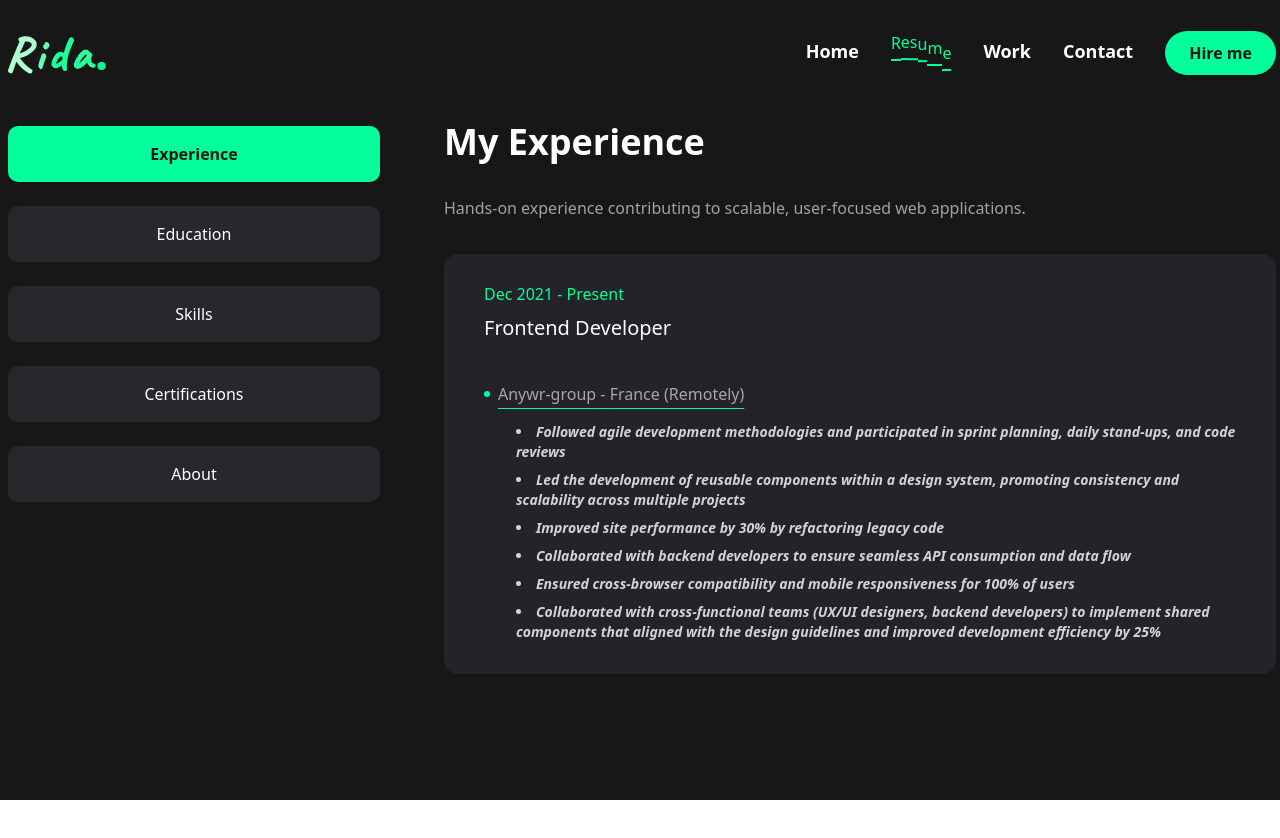
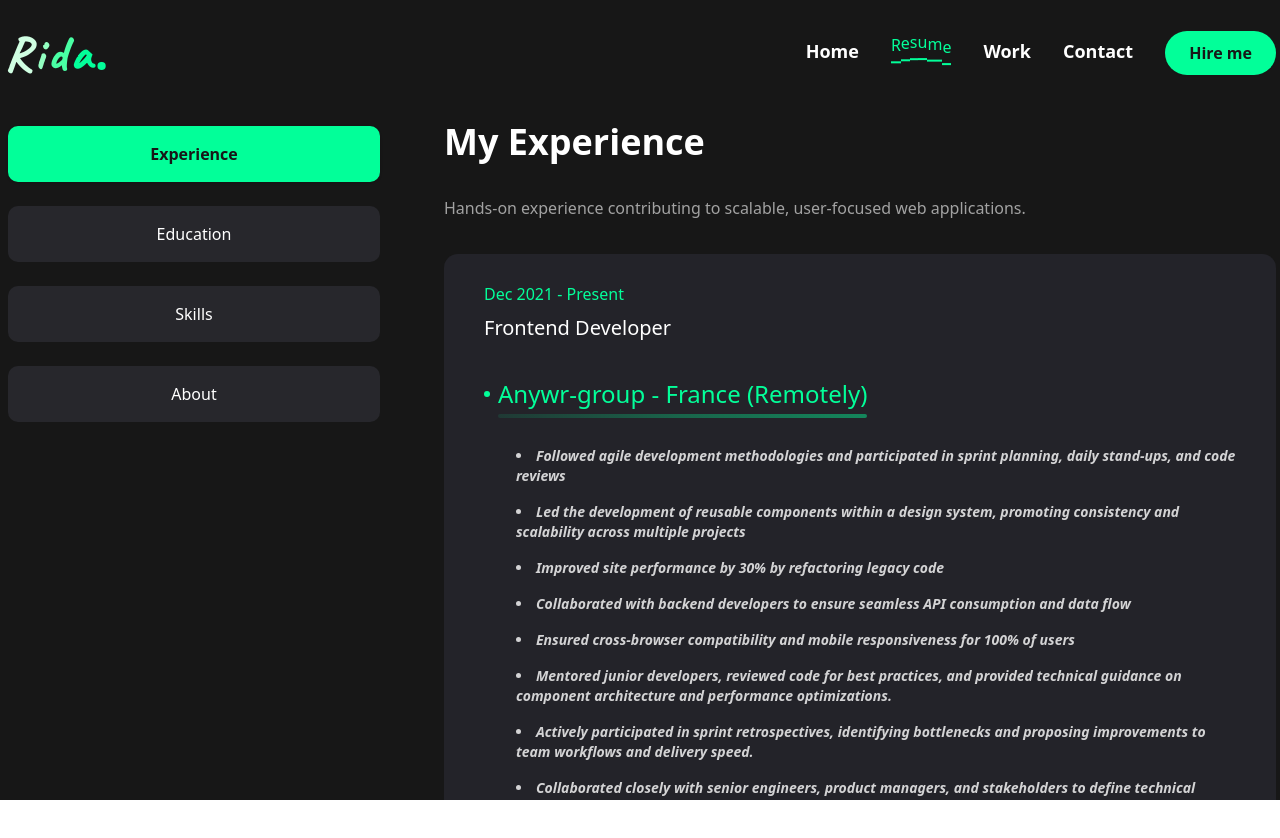
Before and after one commit to mohammadrida990/rida-portfolio, a Next.js app: page /resume in a window 1280 px wide. Shown: the top 838 px of the page. Built offline with nearby package versions, Linux system fonts and the light colour scheme.

Commit message:
migrate certiciface with education and enhance experiance section

```diff
--- a/app/resume/page.tsx
+++ b/app/resume/page.tsx
@@ -172,33 +172,30 @@ const skills = {
 const education = {
   title: "My Education",
   description:
-    "A brief look at my academic background and where I built my foundation in tech.",
+    "A brief look at my academic background and where I built my foundation in tech. and a Verified certifications that complement my practical experience.",
   items: [
     {
       institution: "Bir Hassan Technical College - University",
       degree: "Bachelor of Science in Management Information System",
       location: "Beirut",
-      description: "Graduated with honors.",
+      description:
+        "Acquired comprehensive knowledge in database management, web development, and software design. Skilled in SQL, JavaScript, HTML, CSS, ASP, PHP, and jQuery for building dynamic web applications. Experienced with Microsoft Access for database solutions and Visual Basic for application development.",
     },
-  ],
-};
-
-const certifications = {
-  title: "My Certifications",
-  description:
-    "Verified certifications that complement my practical experience.",
-  items: [
     {
-      name: "MEAN Stack",
       institution: "IT-GRAMMAR training center",
+      degree: "MEAN Stack",
       location: "Beirut",
       duration: "2021",
+      description:
+        "Developed full-stack applications using MongoDB, Express.js, Angular, and Node.js (MEAN Stack).",
     },
     {
-      name: "Cisco Certified Network Associate (CCNA I)",
       institution: "Tanmiya Institute Center",
+      degree: "Cisco Certified Network Associate (CCNA I)",
       location: "Beirut",
       duration: "2021",
+      description:
+        "Completed Cisco Certified Network Associate (CCNA I) training, covering networking fundamentals, routing, switching, and basic network security.",
     },
   ],
 };
@@ -219,6 +216,15 @@ const experience = {
         "Improved site performance by 30% by refactoring legacy code",
         "Collaborated with backend developers to ensure seamless API consumption and data flow",
         "Ensured cross-browser compatibility and mobile responsiveness for 100% of users",
+        "Mentored junior developers, reviewed code for best practices, and provided technical guidance on component architecture and performance optimizations.",
+        "Actively participated in sprint retrospectives, identifying bottlenecks and proposing improvements to team workflows and delivery speed.",
+        "Collaborated closely with senior engineers, product managers, and stakeholders to define technical requirements and project scopes.",
+        "Coordinating with backend developers, UX/UI designers, and project managers to deliver scalable solutions.",
+        "Worked on urgent hotfixes, rapidly addressing production issues to maintain application uptime and user satisfaction.",
+        "Used GitLab for version control, performing code merges, handling pull requests, reviewing MR (Merge Requests)",
+        "Proactively identified and resolved cross-browser compatibility issues and ensured full responsiveness across mobile and desktop platforms.",
+        "Worked closely with QA teams to reproduce, debug, and fix reported bugs within sprint deadlines and pre-release cycles.",
+        "Managed Jira boards, created and assigned tickets, tracked bug reports, and ensured timely delivery of sprint tasks and critical fixes.",
         "Collaborated with cross-functional teams (UX/UI designers, backend developers) to implement shared components that aligned with the design guidelines and improved development efficiency by 25%",
       ],
     },
@@ -294,7 +300,6 @@ const ResumePage = () => {
             <TabsTrigger value="experience">Experience</TabsTrigger>
             <TabsTrigger value="education">Education</TabsTrigger>
             <TabsTrigger value="skills">Skills</TabsTrigger>
-            <TabsTrigger value="certifications">Certifications</TabsTrigger>
             <TabsTrigger value="about">About</TabsTrigger>
           </TabsList>
 
@@ -323,17 +328,18 @@ const ResumePage = () => {
                         <div className="flex items-center gap-2">
                           <span className="rounded-full w-[6px] h-[6px] bg-accent" />
 
-                          <p className="text-white/60 underline decoration-accent underline-offset-8">
+                          <p className="text-accent text-2xl relative">
                             {item.company} - {item.location}
+                            <span className="absolute -bottom-2 left-0 w-full h-[4px] bg-gradient-to-r from-accent/10 via-accent/30 to-accent/45 rounded-full"></span>
                           </p>
                         </div>
 
-                        <div>
+                        <div className="mt-4">
                           <ul className="text-white/80 text-sm ml-8 font-semibold">
                             {item.description.map((desc, index) => (
                               <li
                                 key={index}
-                                className="list-disc list-inside italic my-2"
+                                className="list-disc list-inside italic my-4"
                               >
                                 {desc}
                               </li>
@@ -355,63 +361,38 @@ const ResumePage = () => {
                   {education.description}
                 </p>
 
-                <ScrollArea className="h-[400px]">
                 <ul className="grid grid-cols-1 gap-[30px] xl:grid-cols-1">
                   {education.items.map((item, index) => (
                     <li
                       key={index}
-                        className="bg-[#232329] h-[300px] md:h-[185px] py-6 px-10 rounded-xl flex flex-col justify-center items-center lg:items-start gap-1"
+                      className="bg-[#232329] min-h-[300px] md:min-h-[185px] py-6 px-10 rounded-xl flex flex-col justify-center items-center lg:items-start gap-1"
                     >
+                      <p>
                         <span className="text-accent">{item.location}</span>
+                        {item?.duration && (
+                          <span className="text-accent">
+                            {" "}
+                            - {item?.duration}
+                          </span>
+                        )}
+                      </p>
 
-                        <h3 className="text-xl text-center mb-12 md:mb-6 lg:text-left mx-w-[260px] min-h-[60px]">
+                      <h3 className="text-xl text-center mb-12 md:mb-6 lg:text-left mx-w-[260px] min-h-[40px]">
                         {item.degree}
                       </h3>
 
-                        <div className="flex items-center gap-2">
+                      <h2 className="text-lg text-center lg:text-left font-thin text-white/80">
+                        {item.description}
+                      </h2>
+
+                      <div className="flex items-center gap-2 mt-4">
                         <span className="rounded-full w-[6px] h-[6px] bg-accent" />
 
-                          <p className="text-white/60">{item.institution}</p>
+                        <p className="text-white">{item.institution}</p>
                       </div>
                     </li>
                   ))}
                 </ul>
-                </ScrollArea>
-              </div>
-            </TabsContent>
-
-            <TabsContent value="certifications" className="w-full">
-              <div className="flex flex-col gap-[30px] text-center xl:text-left">
-                <h3 className="text-4xl font-bold">{certifications.title}</h3>
-
-                <p className="text-white/60 mx-auto xl:mx-0 max-w-[600px]">
-                  {certifications.description}
-                </p>
-
-                <ScrollArea className="h-[400px]">
-                  <ul className="grid grid-cols-1 gap-[30px] xl:grid-cols-2">
-                    {certifications.items.map((item, index) => (
-                      <li
-                        key={index}
-                        className="bg-[#232329] h-[185px] py-6 px-10 rounded-xl flex flex-col justify-center items-center lg:items-start gap-1"
-                      >
-                        <span className="text-accent">
-                          {item.location} - {item.duration}
-                        </span>
-
-                        <h3 className="text-xl text-center mb-6 lg:text-left mx-w-[260px] min-h-[60px]">
-                          {item.name}
-                        </h3>
-
-                        <div className="flex items-center gap-2">
-                          <span className="rounded-full w-[6px] h-[6px] bg-accent" />
-
-                          <p className="text-white/60">{item.institution}</p>
-                        </div>
-                      </li>
-                    ))}
-                  </ul>
-                </ScrollArea>
               </div>
             </TabsContent>
 
```
Lines whose indentation alone changed are shown as unchanged.
